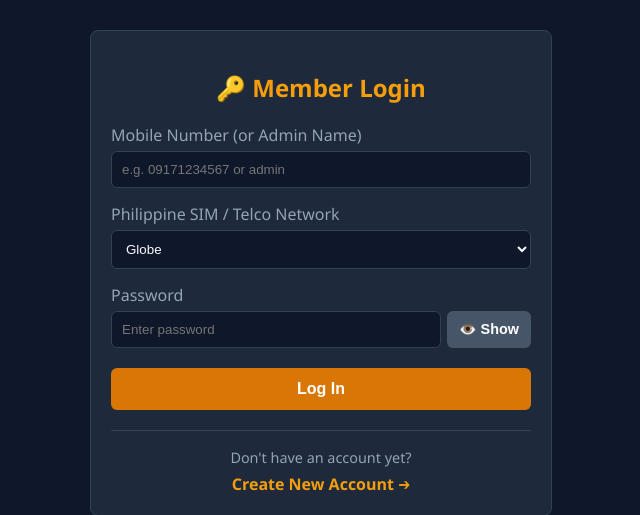
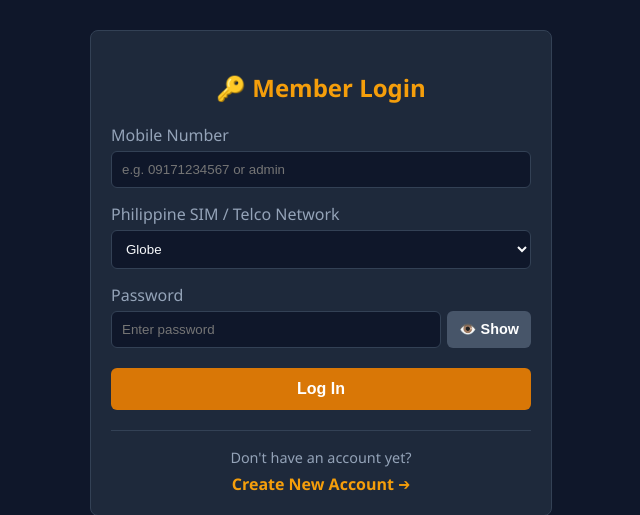
Before and after one commit to carlojaydeguzman89-max/pbook.io, a Flask app: page /login in a window 1280 px wide. Shown: the part 79-594 px from the top of the page, without its empty margins (319-959 px from the left). Run offline with Flask 3, Linux system fonts and the light colour scheme; some libraries are stand-ins or nearby versions.

Commit message:
Update login.html

```diff
--- a/templates/login.html
+++ b/templates/login.html
@@ -5,7 +5,7 @@
 
     <form method="POST">
         <div style="margin-bottom: 15px;">
-            <label style="color: var(--text-muted);">Mobile Number (or Admin Name)</label>
+            <label style="color: var(--text-muted);">Mobile Number </label>
             <input type="text" name="login_input" required placeholder="e.g. 09171234567 or admin" style="margin-top: 5px;">
         </div>
 
```
